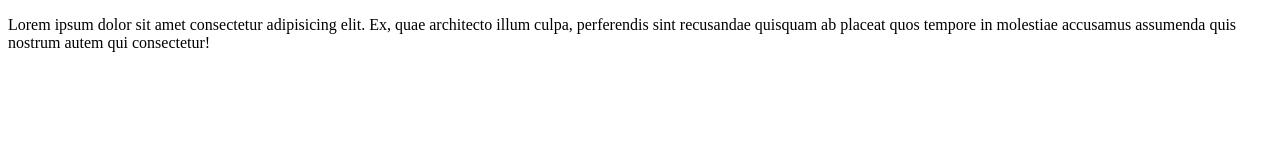
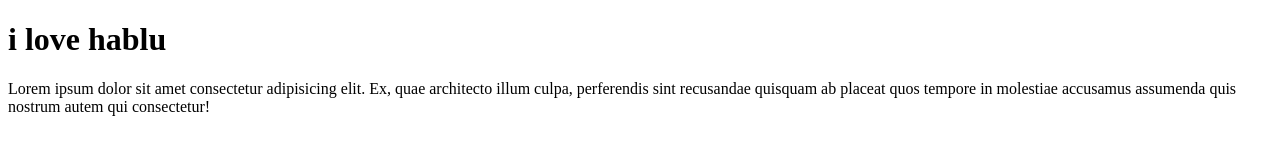
Before and after one commit to Burhanuddin668/third-project, a plain HTML site: page index.html in a window 1280 px wide. Drawn offline with Linux system fonts and the light colour scheme.

Commit message:
asdf asd

```diff
--- a/index.html
+++ b/index.html
@@ -4,9 +4,11 @@
     <meta charset="UTF-8">
     <meta http-equiv="X-UA-Compatible" content="IE=edge">
     <meta name="viewport" content="width=device-width, initial-scale=1.0">
-    <title>Document</title>
+
+    <title>my third project</title>
 </head>
 <body>
+    <h1>i love hablu</h1>
     <p>Lorem ipsum dolor sit amet consectetur adipisicing elit. Ex, quae architecto illum culpa, perferendis sint recusandae quisquam ab placeat quos tempore in molestiae accusamus assumenda quis nostrum autem qui consectetur!</p>
 </body>
 </html>
```
